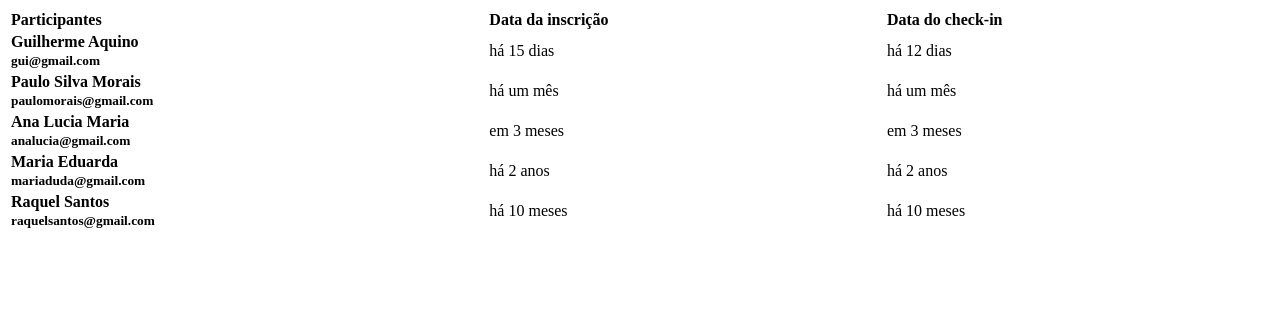
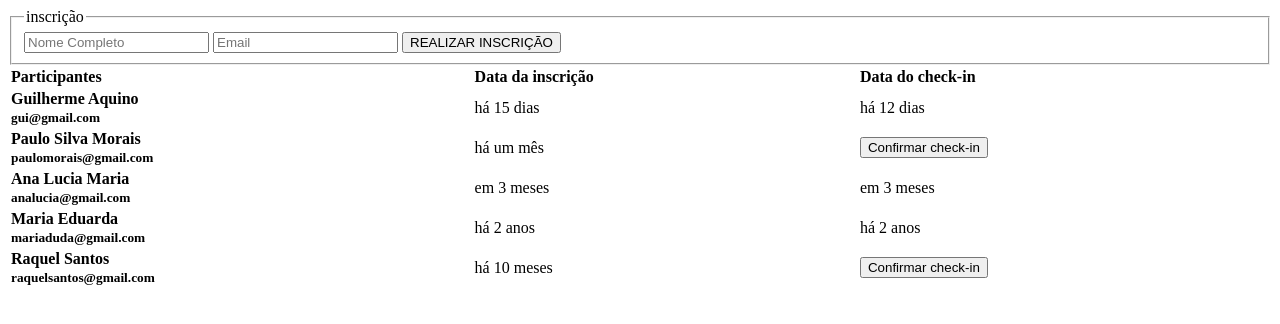
Before and after one commit to GuilhermeAquinoDB/nlw-unite, a plain HTML site: page index.html in a window 1280 px wide. Drawn offline with nearby package versions, Linux system fonts and the light colour scheme.

Commit message:
:sparkles: feat: add formulario

```diff
--- a/index.html
+++ b/index.html
@@ -16,6 +16,21 @@
 </head>
 
 <body>
+
+  <form onsubmit="adicionarParticipante(event)">
+    <fieldset>
+      <legend>inscrição</legend>
+
+      <div>
+        <input type="text" placeholder="Nome Completo" name="nome" required>
+
+        <input type="email" placeholder="Email" name="email" required>
+
+        <button>REALIZAR INSCRIÇÃO</button>
+      </div>
+
+    </fieldset>
+  </form>
 
   <table width="100%">
 
@@ -44,7 +59,7 @@
     </tbody>
   </table>
 
-  <script src="index.js"></script>
+  <script src="script.js"></script>
 </body>
 
 </html>
--- a/index.js
+++ /dev/null
@@ -1,64 +0,0 @@
-let participantes = [
-  {
-    nome: 'Guilherme Aquino',
-    email: 'gui@gmail.com',
-    dataInscricao: new Date(2024, 2, 22, 19, 20),
-    dataCheckIn: new Date(2024, 2, 25, 22, 10)
-  },
-  {
-    nome: 'Paulo Silva Morais',
-    email: 'paulomorais@gmail.com',
-    dataInscricao: new Date(2024, 1, 25, 20, 26),
-    dataCheckIn: new Date(2024, 1, 26, 21, 15)
-  },
-  {
-    nome: 'Ana Lucia Maria',
-    email: 'analucia@gmail.com',
-    dataInscricao: new Date(2024, 5, 23, 22, 26),
-    dataCheckIn: new Date(2024, 5, 23, 23, 18)
-  },
-  {
-    nome: 'Maria Eduarda',
-    email: 'mariaduda@gmail.com',
-    dataInscricao: new Date(2022, 3, 23, 22, 26),
-    dataCheckIn: new Date(2022, 3, 23, 23, 18)
-  },
-  {
-    nome: 'Raquel Santos',
-    email: 'raquelsantos@gmail.com',
-    dataInscricao: new Date(2023, 4, 23, 22, 26),
-    dataCheckIn: new Date(2023, 4, 23, 23, 18)
-  }
-]
-
-const criarNovoParticipante = participante => {
-  const dataInscricao = dayjs(Date.now()).to(participante.dataInscricao)
-
-  const dataCheckIn = dayjs(Date.now()).to(participante.dataCheckIn)
-
-  return `
-  <tr>
-      <td>
-        <strong>
-          ${participante.nome}
-          <br>
-          <small>
-            ${participante.email}
-          </small>
-      </td>
-      <td>${dataInscricao}</td>
-      <td>${dataCheckIn}</td>
-    </tr>
-  `
-}
-
-const atualizarLista = participantes => {
-  let output = ''
-  for (let participante of participantes) {
-    output = output + criarNovoParticipante(participante)
-  }
-
-  document.querySelector('tbody').innerHTML = output
-}
-
-atualizarLista(participantes)
--- /dev/null
+++ b/script.js
@@ -0,0 +1,123 @@
+let participantes = [
+  {
+    nome: 'Guilherme Aquino',
+    email: 'gui@gmail.com',
+    dataInscricao: new Date(2024, 2, 22, 19, 20),
+    dataCheckIn: new Date(2024, 2, 25, 22, 10)
+  },
+  {
+    nome: 'Paulo Silva Morais',
+    email: 'paulomorais@gmail.com',
+    dataInscricao: new Date(2024, 1, 25, 20, 26),
+    dataCheckIn: null
+  },
+  {
+    nome: 'Ana Lucia Maria',
+    email: 'analucia@gmail.com',
+    dataInscricao: new Date(2024, 5, 23, 22, 26),
+    dataCheckIn: new Date(2024, 5, 23, 23, 18)
+  },
+  {
+    nome: 'Maria Eduarda',
+    email: 'mariaduda@gmail.com',
+    dataInscricao: new Date(2022, 3, 23, 22, 26),
+    dataCheckIn: new Date(2022, 3, 23, 23, 18)
+  },
+  {
+    nome: 'Raquel Santos',
+    email: 'raquelsantos@gmail.com',
+    dataInscricao: new Date(2023, 4, 23, 22, 26),
+    dataCheckIn: null
+  }
+]
+
+const criarNovoParticipante = participante => {
+  const dataInscricao = dayjs(Date.now()).to(participante.dataInscricao)
+
+  let dataCheckIn = dayjs(Date.now()).to(participante.dataCheckIn)
+
+  if (participante.dataCheckIn == null) {
+    dataCheckIn = `
+    <button
+      data-email="${participante.email}"
+      onclick="fazerCheckIn(event)">
+      Confirmar check-in
+    </button>
+    `
+  }
+
+  return `
+  <tr>
+      <td>
+        <strong>
+          ${participante.nome}
+          <br>
+          <small>
+            ${participante.email}
+          </small>
+      </td>
+      <td>${dataInscricao}</td>
+      <td>${dataCheckIn}</td>
+    </tr>
+  `
+}
+
+const atualizarLista = participantes => {
+  let output = ''
+  for (let participante of participantes) {
+    output = output + criarNovoParticipante(participante)
+  }
+
+  document.querySelector('tbody').innerHTML = output
+}
+
+atualizarLista(participantes)
+
+const adicionarParticipante = event => {
+  event.preventDefault()
+
+  const formData = new FormData(event.target)
+
+  const participante = {
+    nome: formData.get('nome'),
+    email: formData.get('email'),
+    dataInscricao: new Date(),
+    dataCheckIn: null
+  }
+
+  // verificar se o participante existe
+  const participanteExiste = participantes.find(
+    p => p.email == participante.email
+  )
+
+  if (participanteExiste) {
+    alert('Email já cadastrado!')
+    return
+  }
+
+  participantes = [participante, ...participantes]
+  atualizarLista(participantes)
+
+  //limpar o formulario
+  event.target.querySelector('[name="nome"]').value = ''
+  event.target.querySelector('[name="email"]').value = ''
+}
+
+const fazerCheckIn = event => {
+  // confirmar se realmente quer fazer o check-in
+  const mensagemConfirmacao = 'Tem erteza que deseja fazer o check-in ?'
+
+  if (confirm(mensagemConfirmacao) === false) {
+    return
+  }
+
+  //encontrar o participante dentro da lista
+  const participante = participantes.find(p => {
+    return p.email == event.target.dataset.email
+  })
+  // atualizar o check-in do participante
+  participante.dataCheckIn = new Date()
+
+  // atualizar a lista de participantes
+  atualizarLista(participantes)
+}
```
